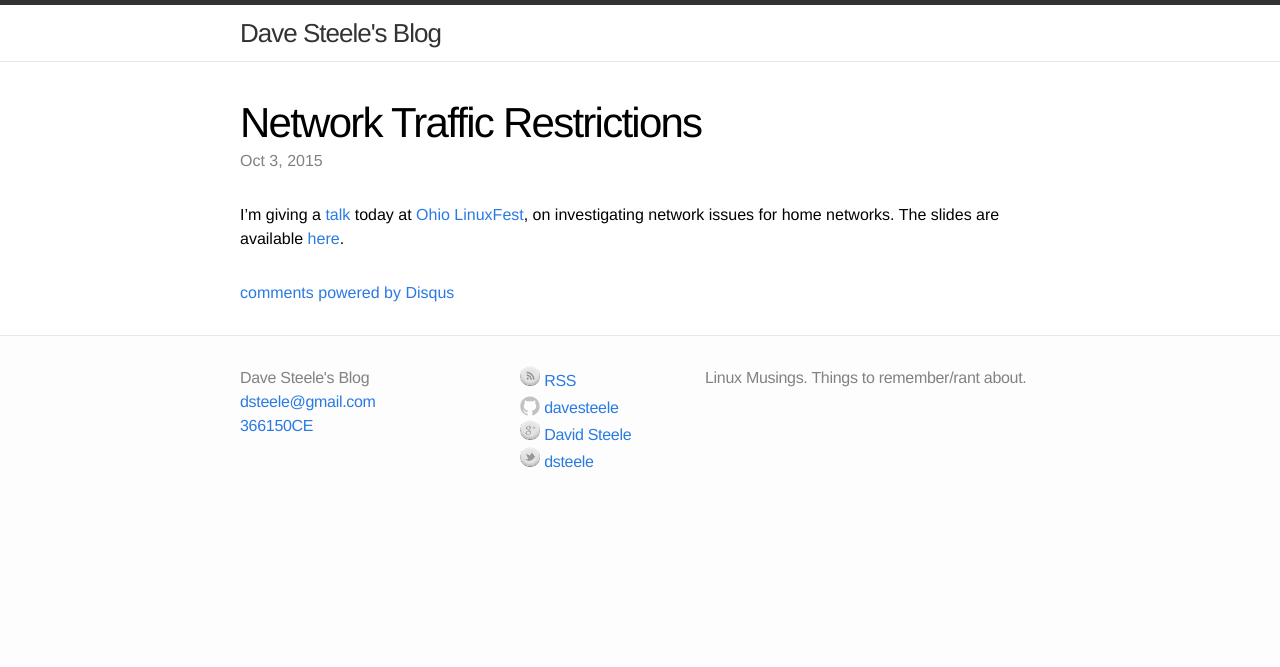
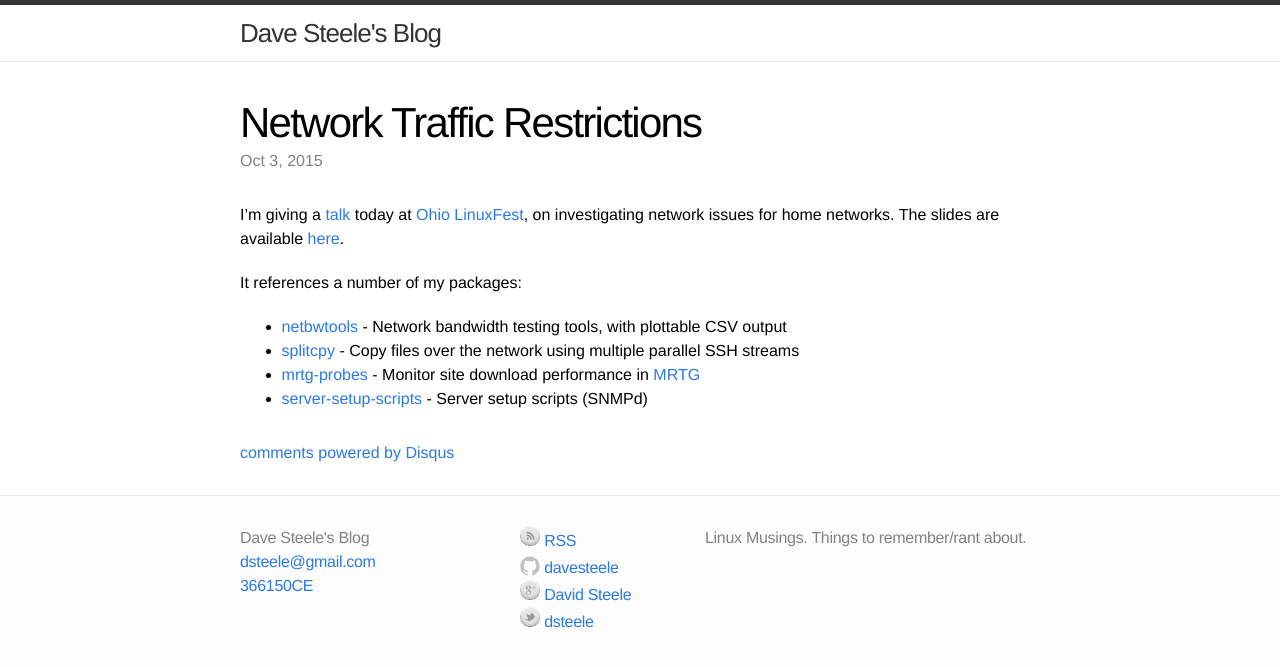
Before and after one commit to davesteele/davesteele.github.io, a Jekyll site: the page built from _posts/2015-10-03-network-talk.markdown, in a window 1280 px wide. Shown: the top 667 px of the page. Built offline with Jekyll 4.4.1, drawn with Linux system fonts in a browser that asks for light colours; comment, search, counter and statistics services are not loaded.

Commit message:
Add package refs to network talk post

```diff
--- a/_posts/2015-10-03-network-talk.markdown
+++ b/_posts/2015-10-03-network-talk.markdown
@@ -8,3 +8,9 @@ categories: network
 I'm giving a [talk](https://ohiolinux.org/sessions/detecting-characterizing-and-circumventing-network-traffic-restrictions)
 today at [Ohio LinuxFest](https://ohiolinux.org/), on investigating network issues for home networks.
 The slides are available [here](https://docs.google.com/presentation/d/1qShH1xoh1GvMmjGOApN6TWfBq00yE77py_SCazcWAKk/edit?usp=sharing).
+
+It references a number of my packages:
+ * [netbwtools](https://github.com/davesteele/netbwtools) - Network bandwidth testing tools, with plottable CSV output
+ * [splitcpy](https://github.com/davesteele/splitcpy) - Copy files over the network using multiple parallel SSH streams
+ * [mrtg-probes](https://github.com/davesteele/mrtg-probes) - Monitor site download performance in [MRTG](https://oss.oetiker.ch/mrtg/doc/mrtg.en.html)
+ * [server-setup-scripts](https://github.com/davesteele/server-setup-scripts) - Server setup scripts (SNMPd)
```
